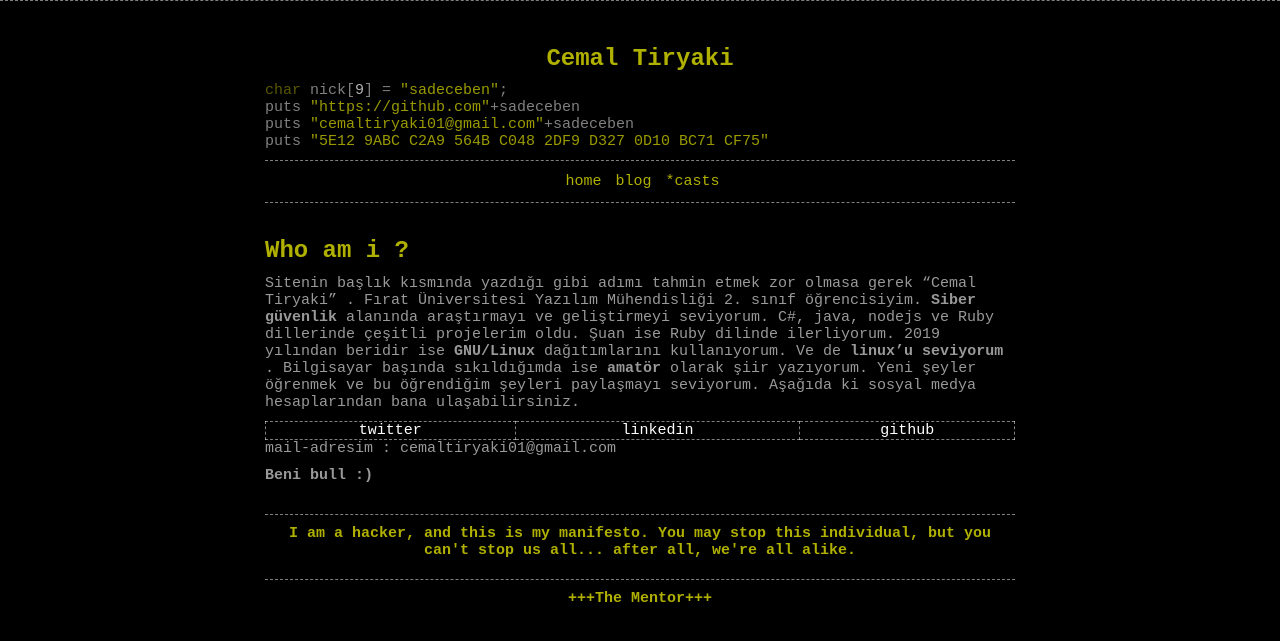
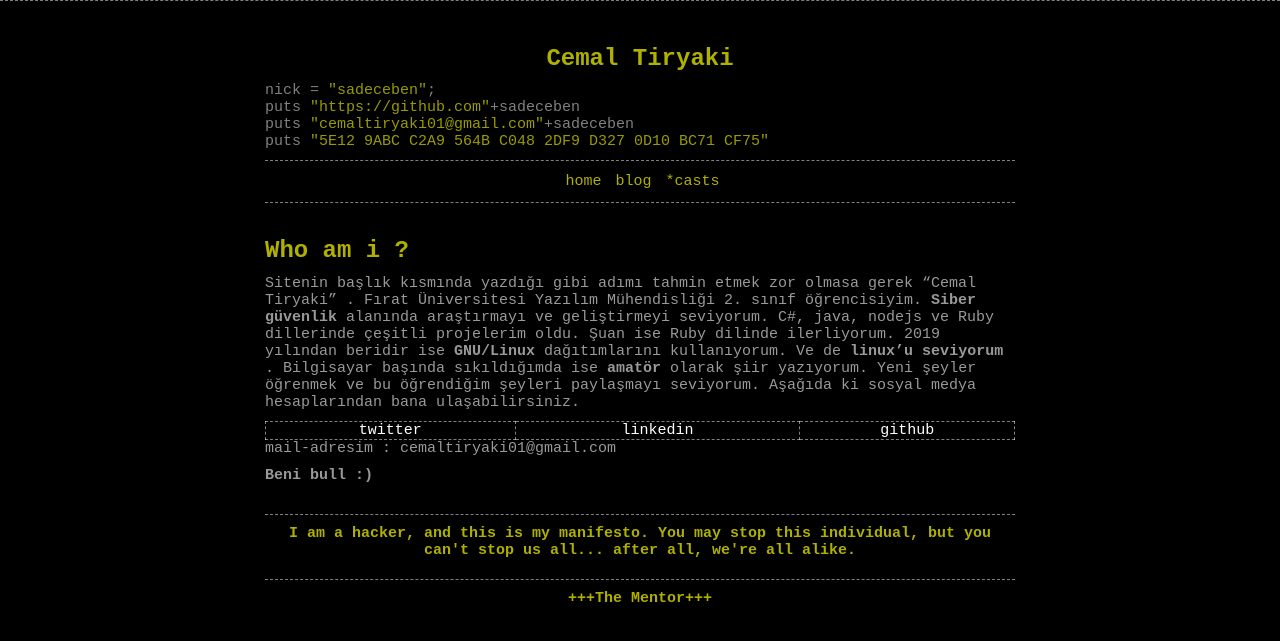
Before and after one commit to sadeceben/sadeceben.github.io, a Jekyll site: the page built from index.md, in a window 1280 px wide. Shown: the top 641 px of the page. Built offline with Jekyll 4.4.1, drawn with Linux system fonts in a browser that asks for light colours; our own code applies the rules of GitHub Pages for plain Markdown files.

Commit message:
Update header.html

```diff
--- a/_includes/header.html
+++ b/_includes/header.html
@@ -2,7 +2,7 @@
   <div class="col-lg-8 col-lg-offset-2">
     <h1 class="">Cemal Tiryaki</h1>
     <p>
-    <span class="reserved">char</span> nick[<span class="number">9</span>] = <span class="string">"{{ site.nick }}"</span>;
+     nick = <span class="string">"{{ site.nick }}"</span>;
     </p>
     <p>
     puts <a href="https://{{ site.source_code.server }}/{{ site.source_code.nick }}" target="_blank"><span class="string">"https://{{ site.source_code.server }}"</span></a>+sadeceben
```
